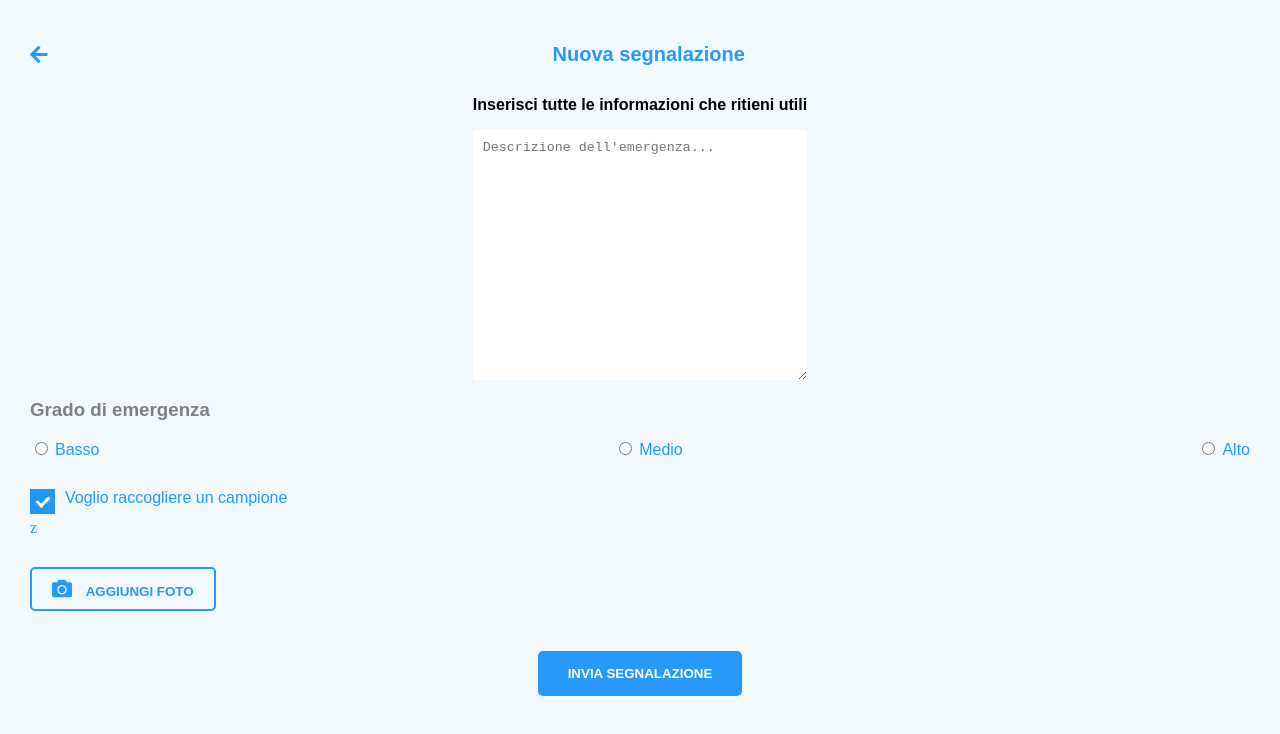
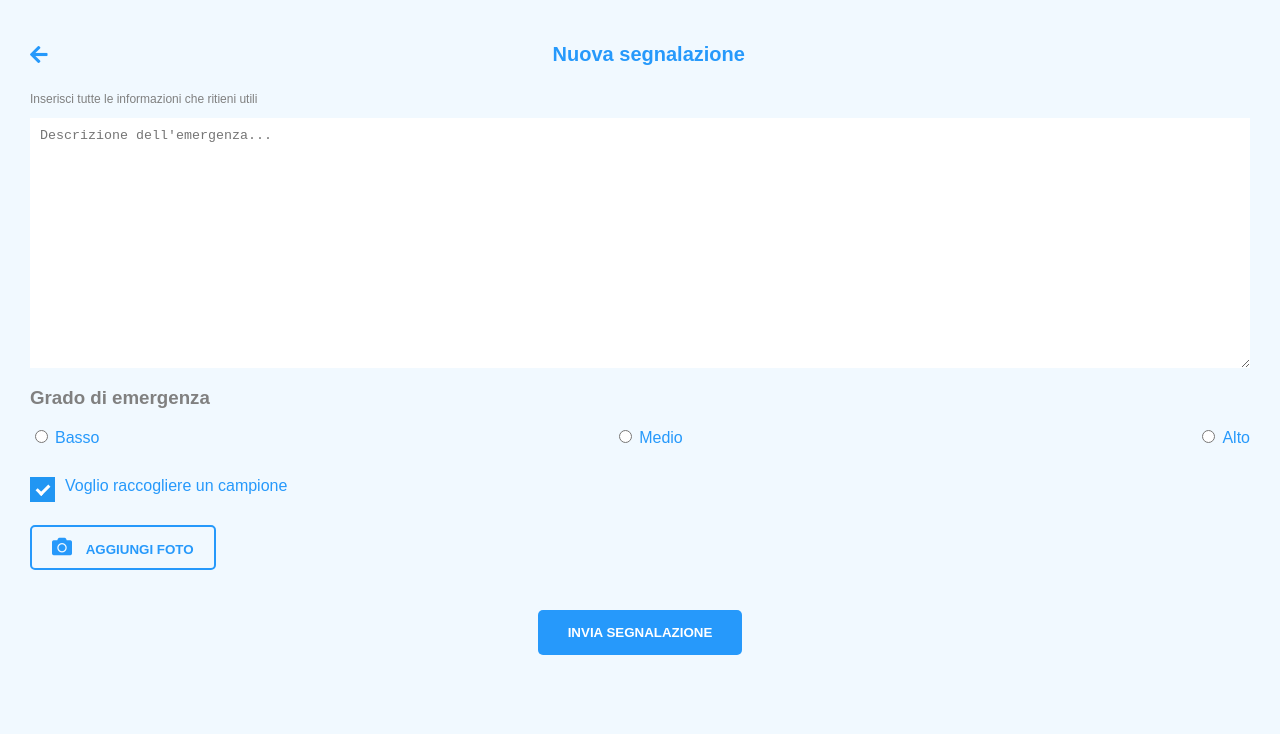
Before and after one commit to meelunae/Gruppo10-RiverGuard, a plain HTML site: page cittadino/segnalazione.html in a window 1280 px wide. Drawn offline with nearby package versions, Linux system fonts and the light colour scheme.

Commit message:
Starting implementing js

```diff
--- a/cittadino/segnalazione.html
+++ b/cittadino/segnalazione.html
@@ -1,7 +1,7 @@
 <html>
 
 <head>
-    <link rel="stylesheet" href="../../assets/css/styles.css">
+    <link rel="stylesheet" href="../assets/css/styles.css">
     <meta name="viewport" content="width=device-width, initial-scale=1.0">
     <script src="https://ajax.googleapis.com/ajax/libs/jquery/3.5.1/jquery.min.js"></script>
 
@@ -10,6 +10,8 @@
 </head>
 
 <body class="bg-secondary container">
+
+
 
     <div class="align-items-center container">
         <div class="space-between align-items-center full-width">
@@ -22,9 +24,12 @@
         </div>
 
 
-        <div>
-            <p><b>Inserisci tutte le informazioni che ritieni utili</b></p>
-            <textarea class="emergency-description" placeholder="Descrizione dell'emergenza..."></textarea>
+        <div style="width:100%">
+            <p class="small-text-description">
+                Inserisci tutte le informazioni che ritieni utili
+            </p>
+            <textarea class="emergency-description" placeholder="Descrizione dell'emergenza..."
+                id="description"></textarea>
         </div>
 
 
@@ -54,11 +59,18 @@
             </label>
 
             <a href="tel: +39 31234567890">
-           z     <div class="mt-30">
-                    <button class="outlined-button">
-                        <i class="fas fa-camera medium-icon" style="margin-right:10px"></i>
-                        <span>AGGIUNGI FOTO</span>
+                <div class="mt-30">
+
+                    <button class="outlined-button row">
+
+                        <label for="file-upload" class="custom-file-upload">
+                            <i class="fas fa-camera medium-icon" style="margin-right:10px"></i>
+                            <span>AGGIUNGI FOTO</span>
+                        </label>
+                        <input id="file-upload" type="file" style="width:0px" />
+
                     </button>
+
                 </div>
             </a>
         </div>
@@ -86,22 +98,22 @@
                     <span class="primary-text-color">
                         Verrai ricontattato nelle prossime ore
                     </span>
-z
-                    <a href="../home.html" class="mt-30">
-                        <div class="m10">
-                            <button class="full-width-primary-button primary-size">vai alla home</button>
-                        </div>
-                    </a>
 
-
+                    <div class="m10">
+                        <button class="full-width-primary-button primary-size asd">vai alla home</button>
+                    </div>
 
                 </div>
+            </div>
+        </div>
+    </div>
 
-            </div>
-
-        </div>
-
-    </div>
+    <script>
+        $("#submit").click(() => {
+            const description = $("#description").text;
+            console.log(description);
+        });
+    </script>
 
 
 </body>
```
Also changed, not shown: cittadino/home.html (+1 -0 lines).
